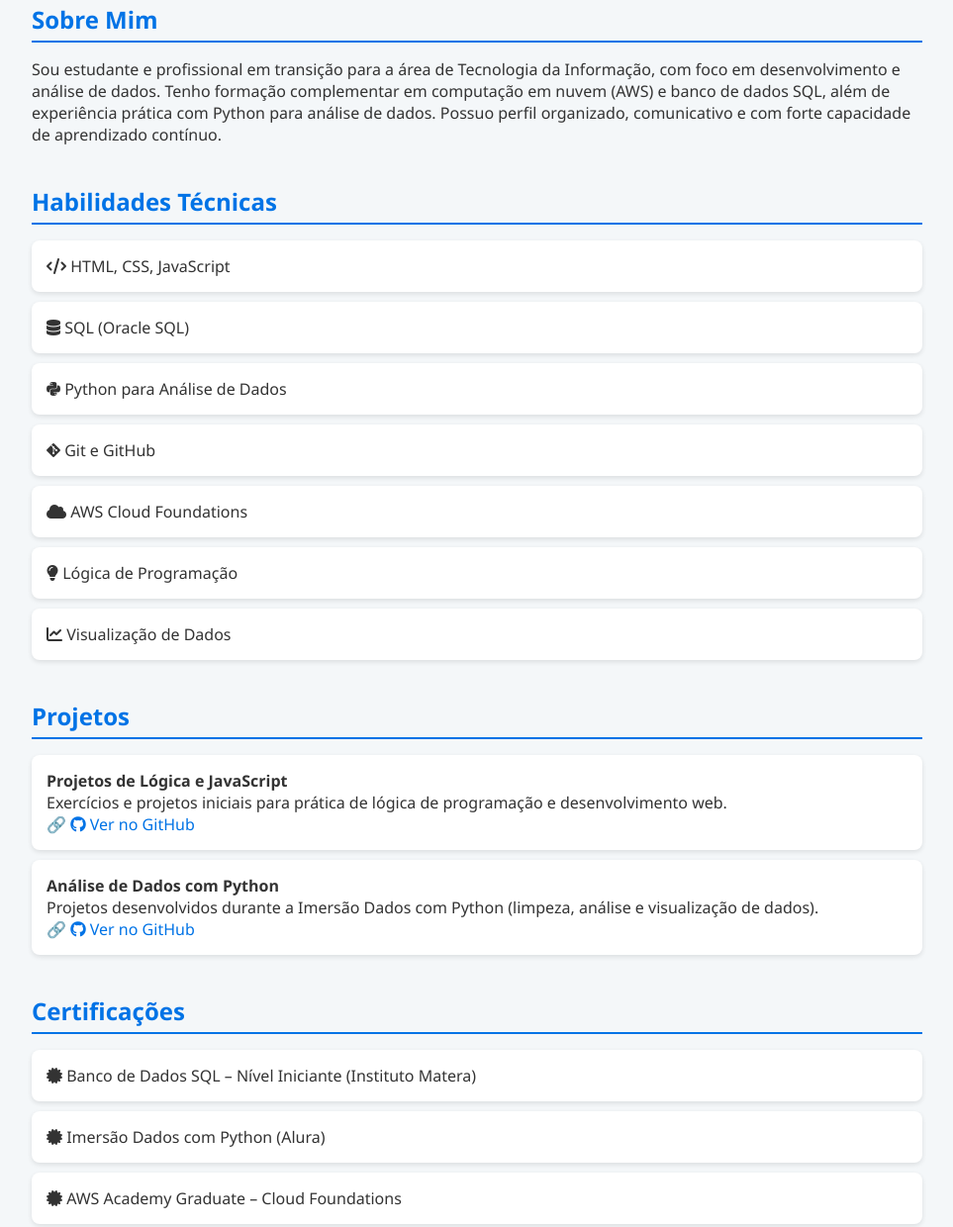
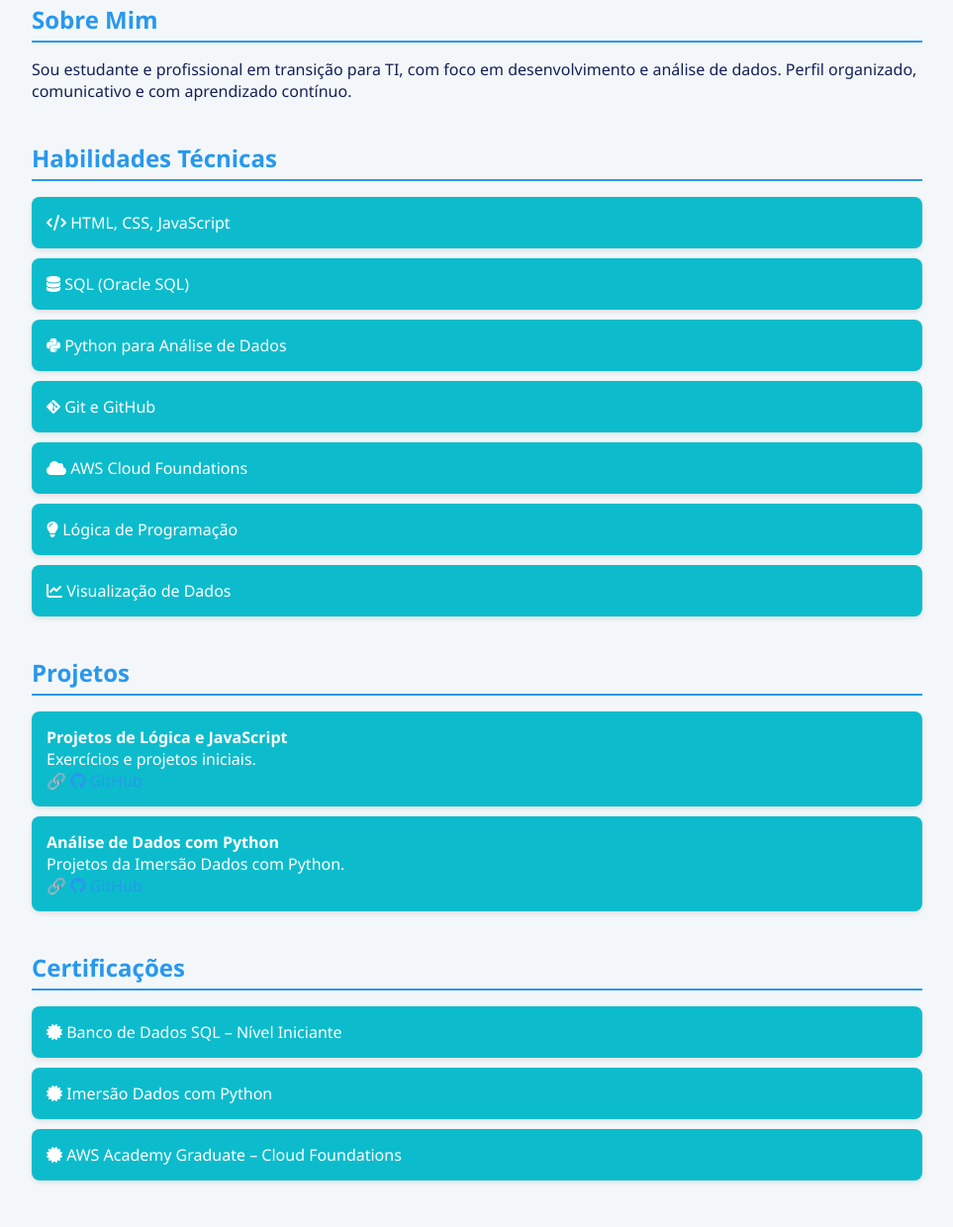
Before and after one commit to RAY963-tech/RAY963-tech.github.io, a plain HTML site: page index.html in a window 1280 px wide. Shown: the part 390-1630 px from the top of the page at 99% size, without its empty margins (158-1121 px from the left). Drawn offline with Linux system fonts and the light colour scheme.

Commit message:
Update index.html

```diff
--- a/index.html
+++ b/index.html
@@ -9,12 +9,12 @@
     body {
       font-family: 'Segoe UI', Tahoma, Geneva, Verdana, sans-serif;
       background: #f4f7f9;
-      color: #333;
+      color: #142157;
       margin: 0;
       padding: 0;
     }
     header {
-      background-color: #0073e6;
+      background-color: #2898ee;
       color: white;
       padding: 40px 20px;
       text-align: center;
@@ -37,29 +37,30 @@
     }
     .section { margin-bottom: 40px; }
     h2 {
-      border-bottom: 2px solid #0073e6;
+      border-bottom: 2px solid #2898ee;
       padding-bottom: 5px;
-      color: #0073e6;
+      color: #2898ee;
       margin-bottom: 15px;
     }
     ul { list-style-type: none; padding: 0; }
     li {
-      background: white;
+      background: #0cbccc;
+      color: white;
       margin: 10px 0;
       padding: 15px;
       border-radius: 8px;
       box-shadow: 0 2px 5px rgba(0,0,0,0.1);
     }
-    a { color: #0073e6; text-decoration: none; }
-    a:hover { text-decoration: underline; }
+    a { color: #2898ee; text-decoration: none; }
+    a:hover { color: #107acc; text-decoration: underline; }
     .contact p { margin: 8px 0; }
     .social-icons a {
       display: inline-block;
       margin-right: 10px;
       font-size: 1.5rem;
-      color: #0073e6;
+      color: #2898ee;
     }
-    .social-icons a:hover { color: #005bb5; }
+    .social-icons a:hover { color: #107acc; }
   </style>
 </head>
 <body>
@@ -74,13 +75,7 @@
 
   <div class="section">
     <h2>Sobre Mim</h2>
-    <p>
-      Sou estudante e profissional em transição para a área de Tecnologia da Informação,
-      com foco em desenvolvimento e análise de dados. Tenho formação complementar em
-      computação em nuvem (AWS) e banco de dados SQL, além de experiência prática com
-      Python para análise de dados. Possuo perfil organizado, comunicativo e com forte
-      capacidade de aprendizado contínuo.
-    </p>
+    <p>Sou estudante e profissional em transição para TI, com foco em desenvolvimento e análise de dados. Perfil organizado, comunicativo e com aprendizado contínuo.</p>
   </div>
 
   <div class="section">
@@ -101,13 +96,13 @@
     <ul>
       <li>
         <strong>Projetos de Lógica e JavaScript</strong><br>
-        Exercícios e projetos iniciais para prática de lógica de programação e desenvolvimento web.<br>
-        🔗 <a href="https://github.com/RAY963-tech" target="_blank"><i class="fab fa-github"></i> Ver no GitHub</a>
+        Exercícios e projetos iniciais.<br>
+        🔗 <a href="https://github.com/RAY963-tech" target="_blank"><i class="fab fa-github"></i> GitHub</a>
       </li>
       <li>
         <strong>Análise de Dados com Python</strong><br>
-        Projetos desenvolvidos durante a Imersão Dados com Python (limpeza, análise e visualização de dados).<br>
-        🔗 <a href="https://github.com/RAY963-tech" target="_blank"><i class="fab fa-github"></i> Ver no GitHub</a>
+        Projetos da Imersão Dados com Python.<br>
+        🔗 <a href="https://github.com/RAY963-tech" target="_blank"><i class="fab fa-github"></i> GitHub</a>
       </li>
     </ul>
   </div>
@@ -115,8 +110,8 @@
   <div class="section">
     <h2>Certificações</h2>
     <ul>
-      <li><i class="fas fa-certificate"></i> Banco de Dados SQL – Nível Iniciante (Instituto Matera)</li>
-      <li><i class="fas fa-certificate"></i> Imersão Dados com Python (Alura)</li>
+      <li><i class="fas fa-certificate"></i> Banco de Dados SQL – Nível Iniciante</li>
+      <li><i class="fas fa-certificate"></i> Imersão Dados com Python</li>
       <li><i class="fas fa-certificate"></i> AWS Academy Graduate – Cloud Foundations</li>
     </ul>
   </div>
```
